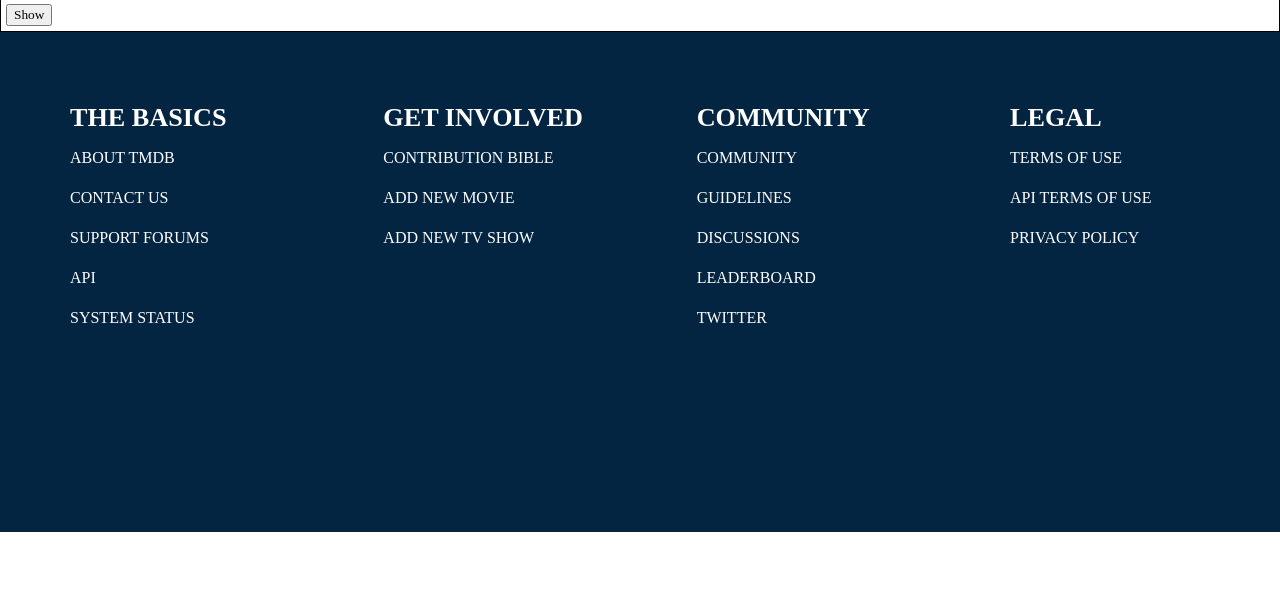
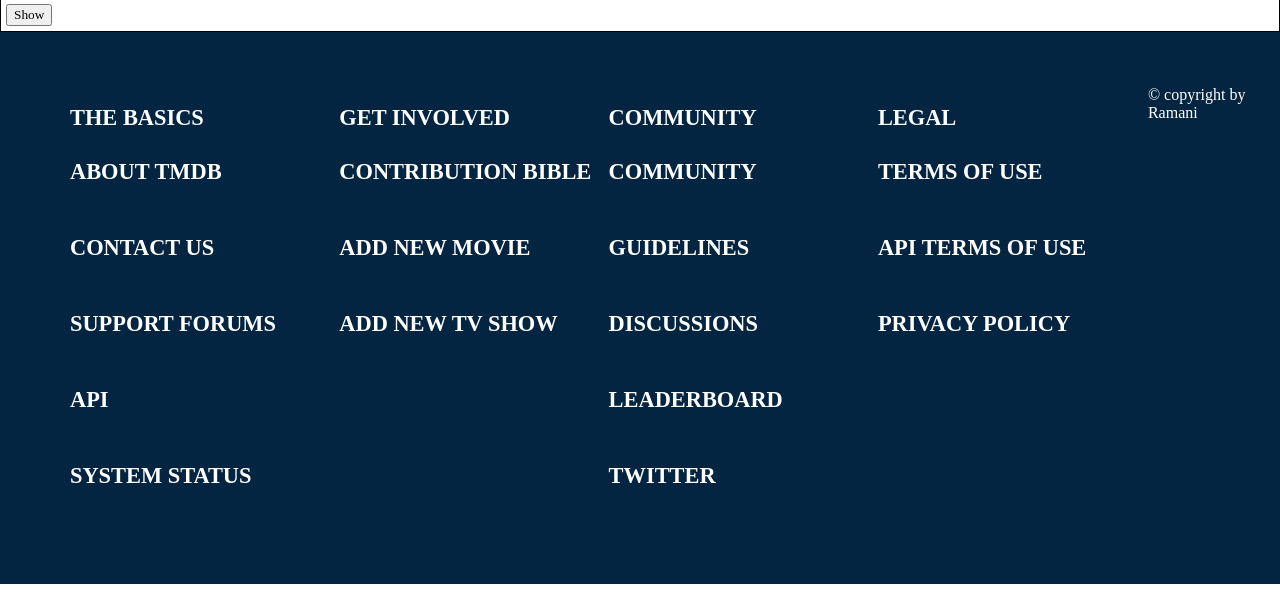
Before and after one commit to RamaniVishnu/tmdb_clone_react, a React (Create React App) app: page /about in a window 1280 px wide. Shown: the part 200-796 px from the top of the page. Built offline with nearby package versions, Linux system fonts and the light colour scheme; the HTML template or start-up script is replaced by a standard one.

Commit message:
Update Footer.js

```diff
--- a/src/components/Footer/Footer.js
+++ b/src/components/Footer/Footer.js
@@ -26,26 +26,29 @@
   return (
     <div className='Footer'>
      <div className='footer_items'>
-     <div className='items'><h3>THE BASICS</h3>
+     <div className='items'>THE BASICS
      {
-        Basics.map((elem,id)=> <div className="item_list"><h4 key={id}>{elem}</h4></div> )
+        Basics.map((elem,id)=> <p key={id}>{elem}</p> )
     }
     </div>
-    <div className='items'><h3>GET INVOLVED</h3>
+    <div className='items'>GET INVOLVED
      {
-        Involved.map((elem,id)=> <div className="item_list"><h4 key={id}>{elem}</h4></div> )
+        Involved.map((elem,id)=> <p key={id}>{elem}</p> )
     }
     </div>
-    <div className='items'><h3>COMMUNITY</h3>
+    <div className='items'>COMMUNITY
      {
-        Community.map((elem,id)=> <div className="item_list"><h4 key={id}>{elem}</h4></div> )
+        Community.map((elem,id)=> <p key={id}>{elem}</p> )
     }
     </div>
-    <div className='items'><h3>LEGAL</h3>
+    <div className='items'>LEGAL
      {
-        Legal.map((elem,id)=> <div className="item_list"><h4 key={id}>{elem}</h4></div> )
+        Legal.map((elem,id)=> <p key={id}>{elem}</p> )
     }
     </div>
+    </div>
+    <div style={{margin: '3% auto',color: 'white'}}>
+        <p> &copy; copyright by Ramani</p>
     </div>
 
     </div>
```
